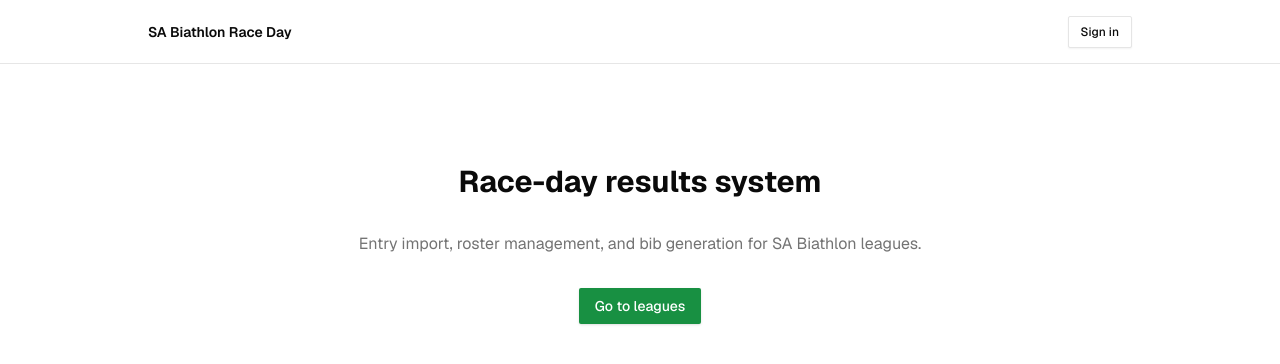
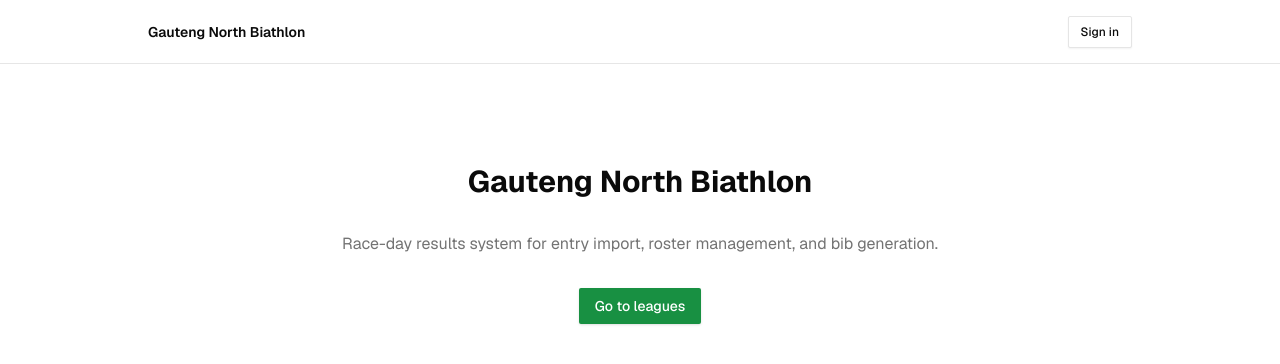
Before and after one commit to StefanObie/biathlon, a Next.js app: page / in a window 1280 px wide. Shown: the top 364 px of the page. Built offline with nearby package versions, Linux system fonts and the light colour scheme; no server answers.

Commit message:
feat: rebrand app as Gauteng North Biathlon, hide user email/logout from nav

```diff
--- a/app/layout.tsx
+++ b/app/layout.tsx
@@ -10,7 +10,7 @@
 
 export const metadata: Metadata = {
   metadataBase: new URL(defaultUrl),
-  title: "SA Biathlon Race Day",
+  title: "Gauteng North Biathlon",
   description: "Race-day results system for SA Biathlon leagues",
   icons: {
     icon: "/favicon.ico",
--- a/app/leagues/layout.tsx
+++ b/app/leagues/layout.tsx
@@ -29,7 +29,7 @@
         <nav className="w-full flex justify-center border-b border-b-foreground/10 h-14">
           <div className="w-full max-w-5xl flex justify-between items-center px-5 text-sm">
             <Link href="/leagues" className="font-semibold">
-              SA Biathlon Race Day
+              Gauteng North Biathlon
             </Link>
             <Suspense>
               <AuthButton />
--- a/app/page.tsx
+++ b/app/page.tsx
@@ -11,7 +11,7 @@
         <nav className="w-full flex justify-center border-b border-b-foreground/10 h-16">
           <div className="w-full max-w-5xl flex justify-between items-center p-3 px-5 text-sm">
             <Link href="/" className="font-semibold">
-              SA Biathlon Race Day
+              Gauteng North Biathlon
             </Link>
             <Suspense>
               <AuthButton />
@@ -19,10 +19,10 @@
           </div>
         </nav>
         <div className="flex-1 flex flex-col gap-8 max-w-2xl p-5 items-center text-center">
-          <h1 className="text-3xl font-bold">Race-day results system</h1>
+          <h1 className="text-3xl font-bold">Gauteng North Biathlon</h1>
           <p className="text-muted-foreground">
-            Entry import, roster management, and bib generation for SA Biathlon
-            leagues.
+            Race-day results system for entry import, roster management, and bib
+            generation.
           </p>
           <Button asChild>
             <Link href="/leagues">Go to leagues</Link>
--- a/components/auth-button.tsx
+++ b/components/auth-button.tsx
@@ -1,7 +1,6 @@
 import Link from "next/link";
 import { Button } from "./ui/button";
 import { createClient } from "@/lib/supabase/server";
-import { LogoutButton } from "./logout-button";
 
 export async function AuthButton() {
   const supabase = await createClient();
@@ -11,12 +10,7 @@
 
   const user = data?.claims;
 
-  return user ? (
-    <div className="flex items-center gap-4">
-      Hey, {user.email}!
-      <LogoutButton />
-    </div>
-  ) : (
+  return user ? null : (
     <Button asChild size="sm" variant={"outline"}>
       <Link href="/auth/login">Sign in</Link>
     </Button>
--- a/components/logout-button.tsx
+++ /dev/null
@@ -1,21 +0,0 @@
-"use client";
-
-import { createClient } from "@/lib/supabase/client";
-import { Button } from "@/components/ui/button";
-import { useRouter } from "next/navigation";
-
-export function LogoutButton() {
-  const router = useRouter();
-
-  const logout = async () => {
-    const supabase = createClient();
-    await supabase.auth.signOut();
-    router.push("/auth/login");
-  };
-
-  return (
-    <Button variant="outline" size="sm" onClick={logout}>
-      Logout
-    </Button>
-  );
-}
```
